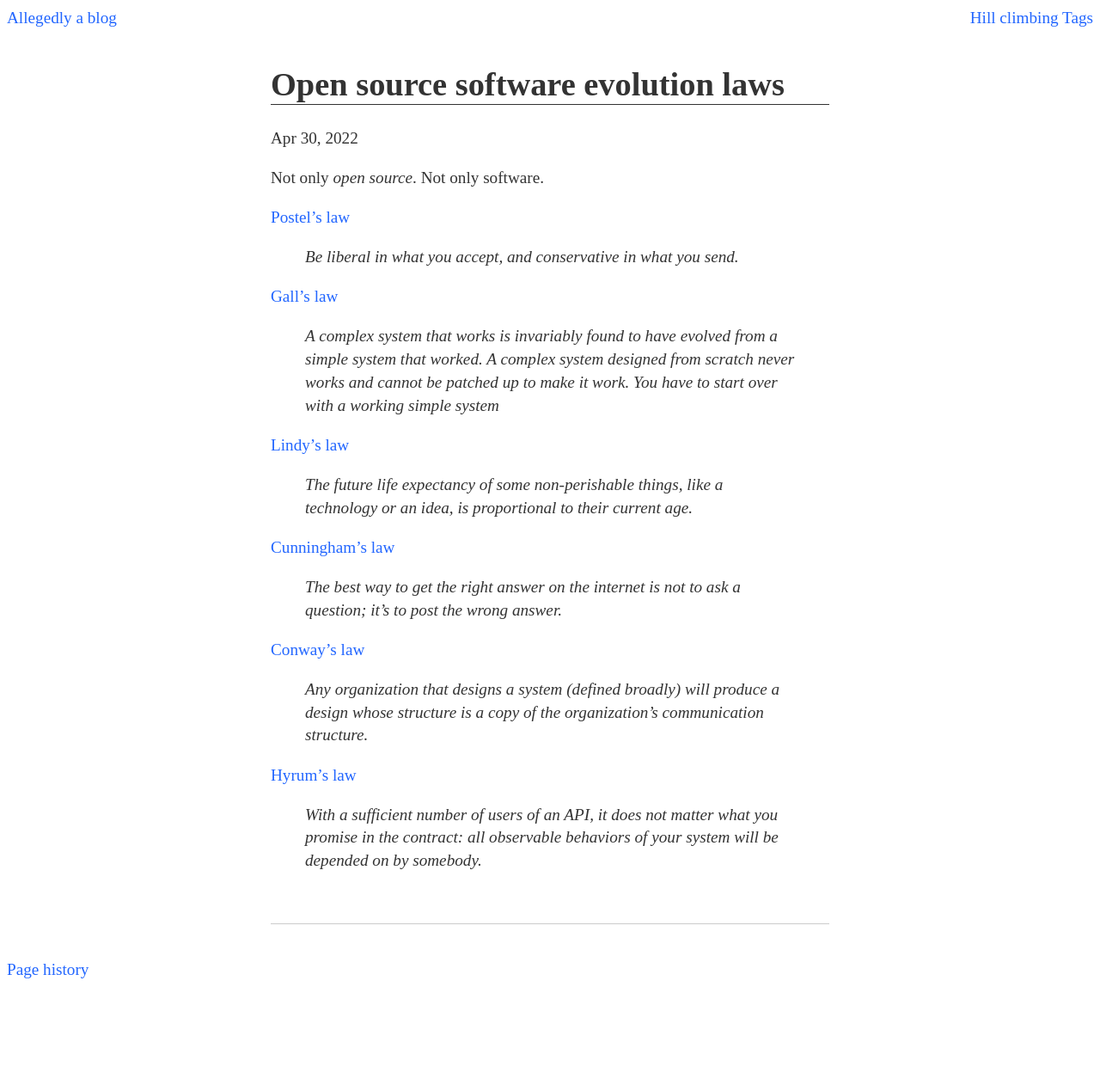
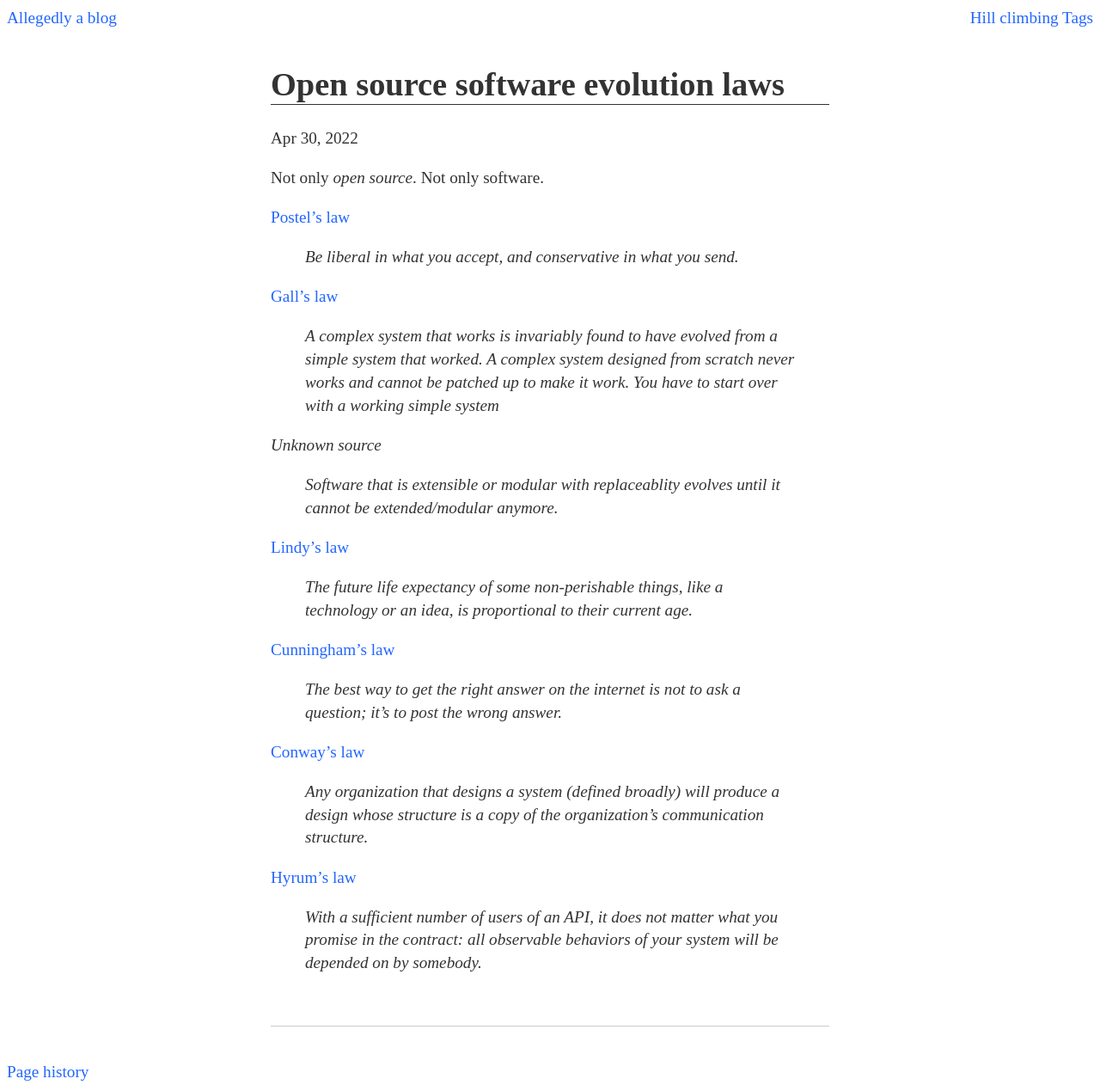
Before and after one commit to Werkov/Werkov.github.io, a Jekyll site: the page built from _posts/2022-04-30-oss-laws.md, in a window 1280 px wide. Shown: the whole page at 86% size. Built offline with Jekyll 4.4.1, drawn with Linux system fonts in a browser that asks for light colours; before the commit the page ends 1150 px from its top, so only the background shows below that.

Commit message:
SW laws: Add modularity law

```diff
--- a/_posts/2022-04-30-oss-laws.md
+++ b/_posts/2022-04-30-oss-laws.md
@@ -16,6 +16,10 @@ Not only software.
 > cannot be patched up to make it work. You have to start over with a working
 > simple system
 
+*Unknown source*
+> Software that is extensible or modular with replaceablity evolves until it
+> cannot be extended/modular anymore.
+
 [Lindy's law](https://en.wikipedia.org/wiki/Lindy_effect)
 > The future life expectancy of some non-perishable things, like a technology
 > or an idea, is proportional to their current age.
```
